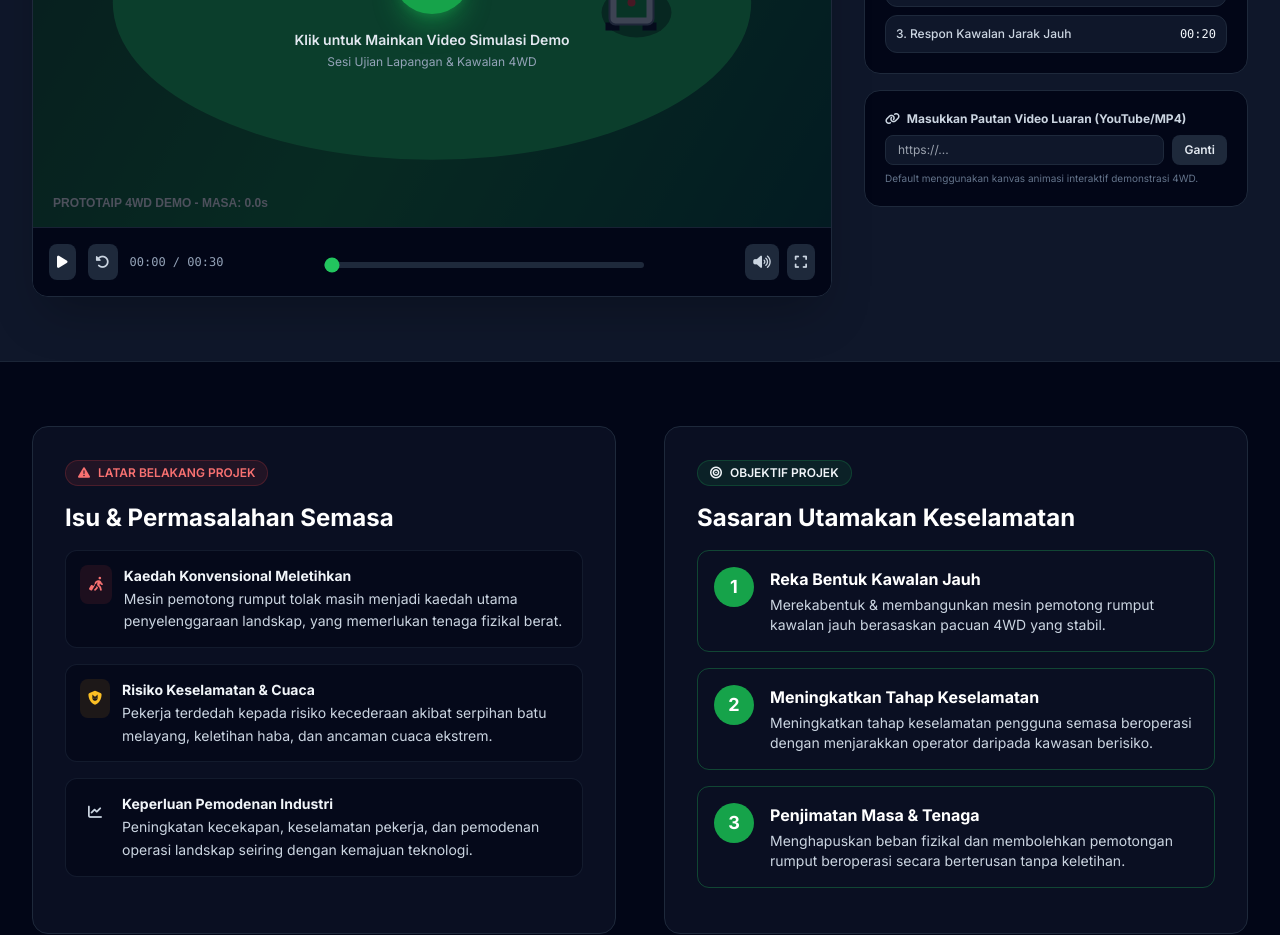
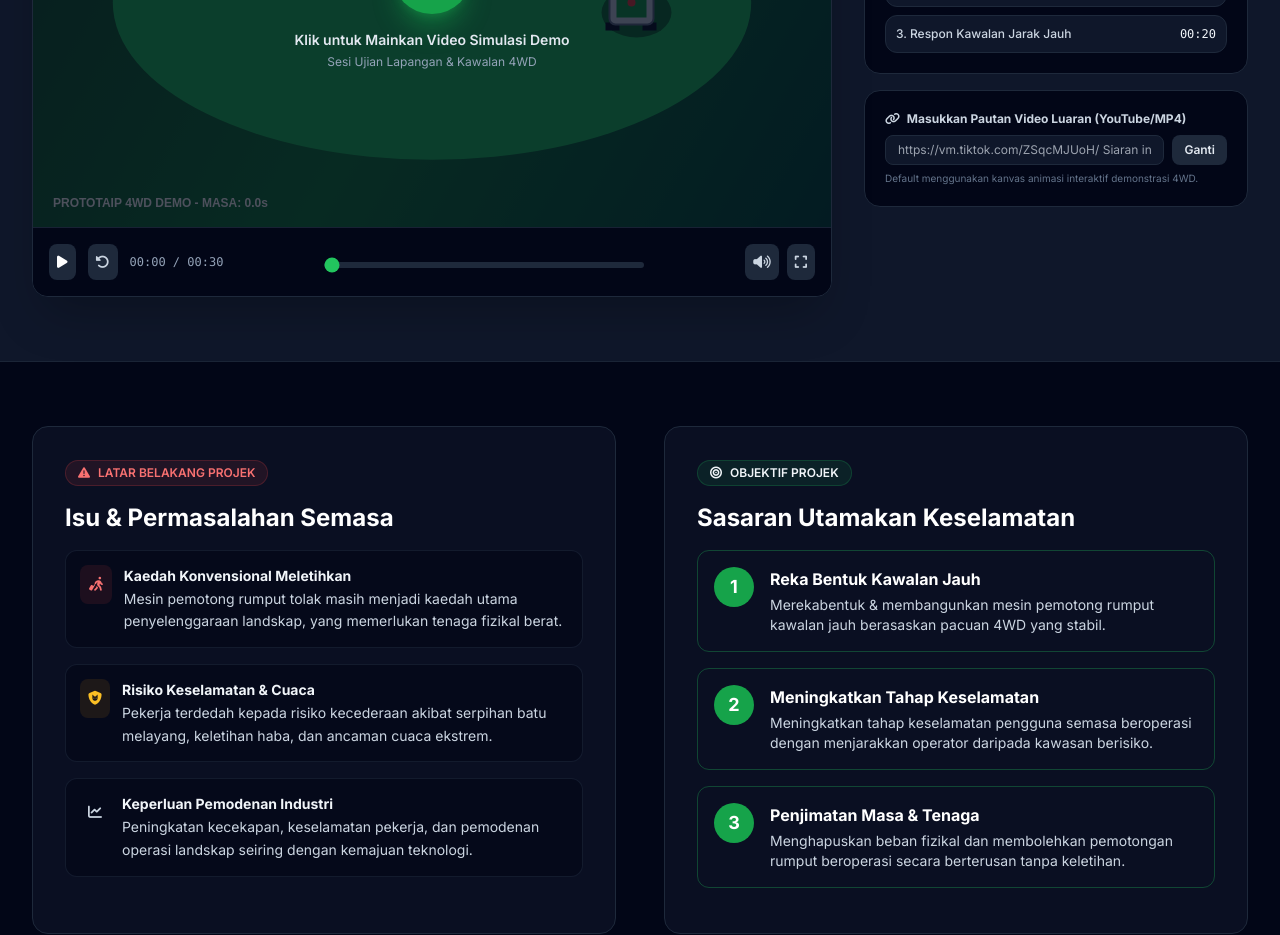
Before and after one commit to Mys-Mas/Mesin-Pemotong-Rumput-Kawalan-Jauh, a plain HTML site: page index.html in a window 1280 px wide. Shown: the part 1080-2015 px from the top of the page. Drawn offline with nearby package versions, Linux system fonts and the light colour scheme; animation ran at ten frames a second.

Commit message:
Update index.html

```diff
--- a/index.html
+++ b/index.html
@@ -349,7 +349,7 @@
                                 <i class="fa-solid fa-link text-polyBlue-400 mr-1"></i> Masukkan Pautan Video Luaran (YouTube/MP4)
                             </label>
                             <div class="flex gap-2">
-                                <input type="text" id="videoUrlInput" placeholder="https://..." class="bg-slate-900 border border-slate-800 rounded-lg px-3 py-1.5 text-xs text-slate-200 w-full focus:outline-none focus:border-brand-500">
+                                <input type="text" id="videoUrlInput" placeholder="https://vm.tiktok.com/ZSqcMJUoH/ Siaran ini dikongsi melalui TikTok Lite. Muat turun TikTok Lite untuk menikmati lebih banyak siaran: https://www.tiktok.com/tiktoklite" class="bg-slate-900 border border-slate-800 rounded-lg px-3 py-1.5 text-xs text-slate-200 w-full focus:outline-none focus:border-brand-500">
                                 <button id="applyVideoUrl" class="px-3 py-1.5 bg-slate-800 hover:bg-slate-700 text-xs font-semibold text-slate-200 rounded-lg">
                                     Ganti
                                 </button>
```
